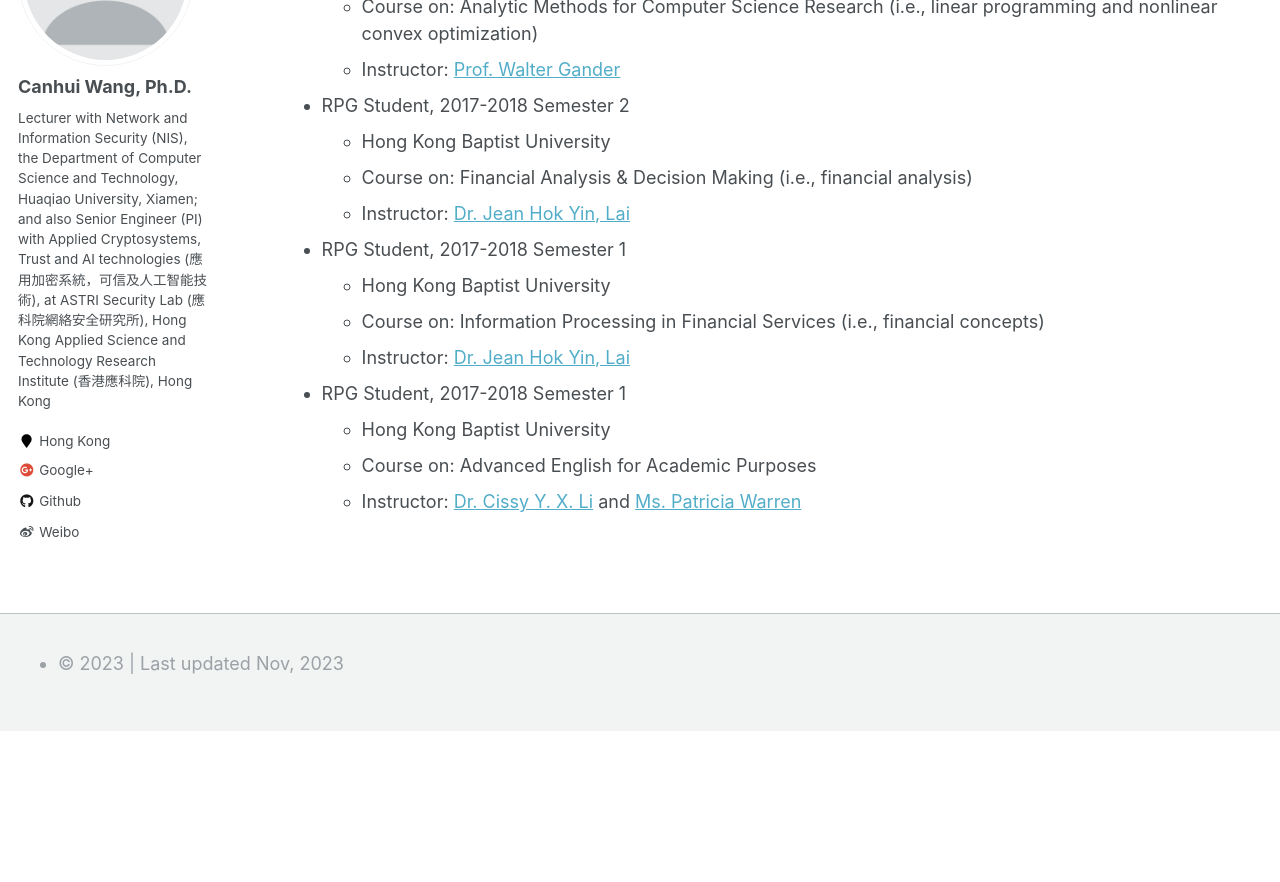
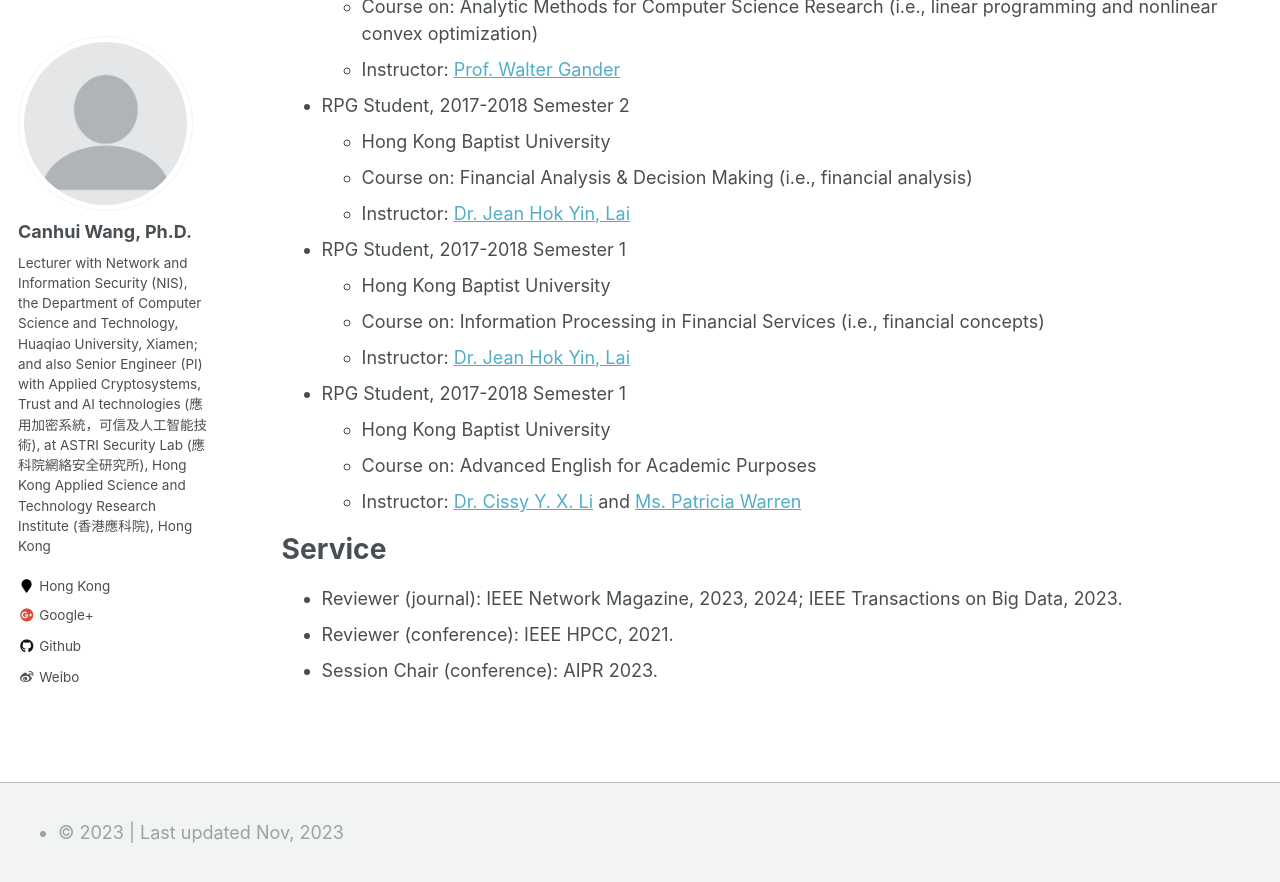
Before and after one commit to Canhui/canhui.github.io, a Jekyll site: the page built from _pages/cv.md, in a window 1280 px wide and 900 px high, scrolled down 2920 px. Shown: the top 882 px of the window. Built offline with Jekyll 4.4.1, drawn with Linux system fonts in a browser that asks for light colours; before the commit the page ends 3651 px from its top, so only the background shows below that.

Commit message:
Update cv.md

```diff
--- a/_pages/cv.md
+++ b/_pages/cv.md
@@ -140,8 +140,8 @@ Skills
     {% include archive-single-talk-cv.html %}
   {% endfor %}</ul> -->
 
-<!--Service and leadership
+Service
 ======
-* Reviewer (journal): IEEE Network Magazine, 2023; IEEE Transactions on Big Data, 2023.
+* Reviewer (journal): IEEE Network Magazine, 2023, 2024; IEEE Transactions on Big Data, 2023.
 * Reviewer (conference): IEEE HPCC, 2021.
-* Session Chair (conference): AIPR 2023.-->
+* Session Chair (conference): AIPR 2023.
```
